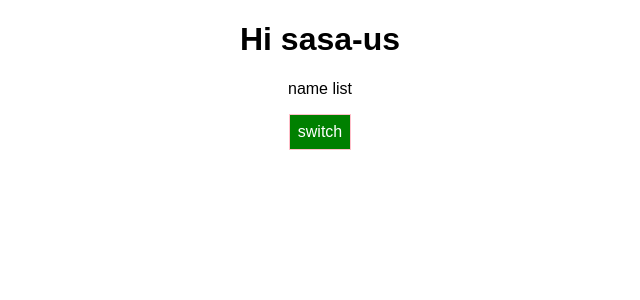
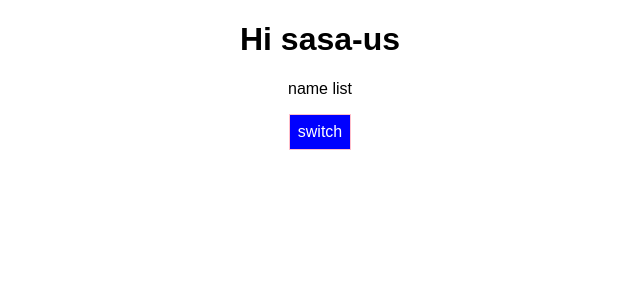
Before and after one commit to sasa-us/React-practice, a React (Create React App) app in the folder react-complete-guide/: page / in a window 1280 px wide. Shown: the top 300 px of the page, without its empty margins (320-960 px from the left). Built offline with nearby package versions, Linux system fonts and the light colour scheme.

Commit message:
add styled component on button

```diff
--- a/react-complete-guide/src/App.js
+++ b/react-complete-guide/src/App.js
@@ -1,8 +1,20 @@
 import React, { Component } from 'react';
+import styled from 'styled-components';
 import './App.css';
 import Person from './Person/Person';
 
-
+const StyledButton = styled.button`
+      background-color: blue;
+      color: white;
+      font: inherit;
+      border: 1px solid pink;
+      padding: 8px;
+      cursor: pointer;
+      &:hover {
+        background-color: lightyellow;
+        color: black;
+      }
+`;
 class App extends Component {
   state = {
     persons: [
@@ -137,7 +149,7 @@ class App extends Component {
           <p className={classes.join(' ')}> name list</p>
           {/* <button onClick={this.switchNameHandler.bind(this,'cc')}>switch</button> */}
           {/* <button style={style} onClick={ ()=>this.switchNameHandler('cc')}>switch</button> */}
-          <button style={style} onClick={ this.togglePersonsHandler}>switch</button>
+          <StyledButton onClick={ this.togglePersonsHandler}>switch</StyledButton>
           { persons }
         </div>
 
```
